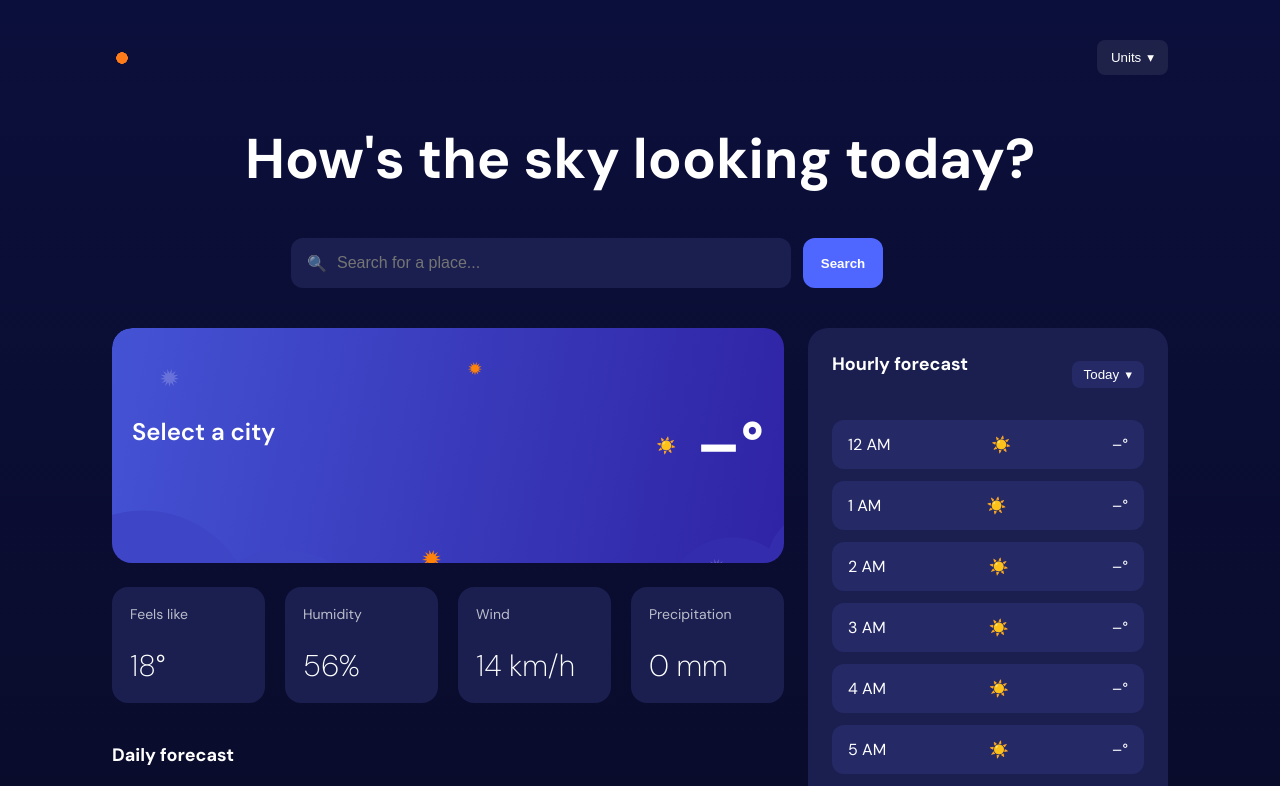
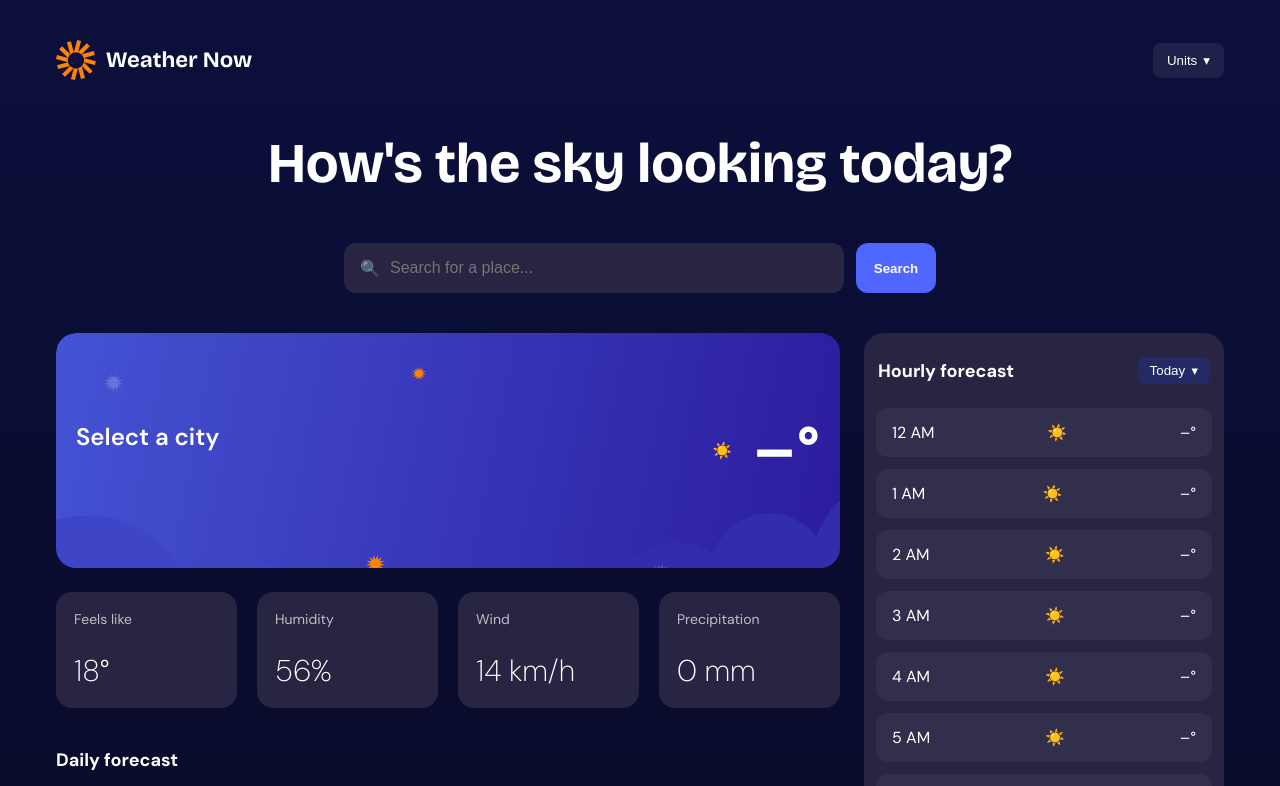
Before and after one commit to Tschikish/Weather-app-Tschikish, a React (Vite) app: page / in a window 1280 px wide. Shown: the top 786 px of the page. Built offline with nearby package versions, Linux system fonts and the light colour scheme.

Commit message:
Desktop UI corrections
Certain colors added
Searchbar dropdown colors and drop shadow
Font family tested

```diff
--- a/src/components/Header.tsx
+++ b/src/components/Header.tsx
@@ -2,6 +2,7 @@ import SearchBar from "./SearchBar";
 import UnitsToggle from "./UnitsToggle";
 import type { Units } from "../hooks/useWeatherQuery";
 import type { UnitSettings } from "../utils/units";
+import Logo from "../assets/images/logo.svg";
 
 type HeaderProps = {
   onCitySearch: (city: string) => void;
@@ -22,7 +23,7 @@ const Header = ({
     <header className="header">
       <div className="header-top">
         <div className="logo">
-          <span className="logo-icon" aria-hidden="true" />
+          <img src={Logo} alt="Logo" />
         </div>
 
         <UnitsToggle
--- a/src/components/HourlyForecast.tsx
+++ b/src/components/HourlyForecast.tsx
@@ -67,8 +67,7 @@ const HourlyForecast = ({ data, units }: HourlyForecastProps) => {
 
     return times.slice(0, 24).map((isoString, index) => {
       const date = new Date(isoString);
-      const rawC =
-        typeof tempsC[index] === "number" ? tempsC[index] : null;
+      const rawC = typeof tempsC[index] === "number" ? tempsC[index] : null;
       const converted =
         rawC !== null ? Math.round(convertTemp(rawC, units.temperature)) : null;
 
--- a/src/components/SearchBar.tsx
+++ b/src/components/SearchBar.tsx
@@ -25,7 +25,7 @@ const SearchBar = ({ onCitySearch }: SearchBarProps) => {
         !c.name.toLowerCase().startsWith(lower),
     );
 
-    return [...beginsWith, ...includes].slice(0, 8);
+    return [...beginsWith, ...includes].slice(0, 4);
   }, [debouncedQuery]);
 
   const handleSubmit = (e: FormEvent) => {
@@ -42,8 +42,7 @@ const SearchBar = ({ onCitySearch }: SearchBarProps) => {
 
   return (
     <form className="search" onSubmit={handleSubmit}>
-      <div className="search-row shared-gap">
-        <div className="search-input-flex-wrapper">
+      <div className="search-row">
         <div className="search-input-wrapper">
           <span className="search-icon" aria-hidden="true">
             🔍
@@ -71,12 +70,9 @@ const SearchBar = ({ onCitySearch }: SearchBarProps) => {
             </ul>
           )}
         </div>
-        </div>
-        <div className="search-button-flex-wrapper">
         <button className="search-button" type="submit">
           Search
         </button>
-        </div>
       </div>
     </form>
   );
--- a/src/styles/globals.css
+++ b/src/styles/globals.css
@@ -28,11 +28,14 @@
   padding: 0;
   box-sizing: border-box;
 }
-
+body {
+  overflow-y: hidden;
+}
 html,
 body,
 #root {
   height: 100dvh;
+  font-family: "DM Sans", sans-serif;
 }
 
 body {
--- a/src/styles/layout.css
+++ b/src/styles/layout.css
@@ -1,5 +1,5 @@
 .app-root {
-  max-width: 69rem;
+  max-width: 76rem;
   margin: 0 auto;
   padding: 40px 24px 60px;
 }
--- a/src/styles/weather.css
+++ b/src/styles/weather.css
@@ -26,6 +26,7 @@
 }
 
 .header-title {
+  font-family: "Bricolage Grotesque", sans-serif;
   margin: 50px 0 30px;
   text-align: center;
 }
@@ -96,7 +97,6 @@
 .units-toggle__section-title {
   font-size: 12px;
   opacity: 0.6;
-  margin-bottom: 4px;
 }
 
 /* Per-option buttons */
@@ -149,11 +149,9 @@
 
 .search-row {
   width: 100%;
-  display: grid;
-  grid-template-columns: minmax(0, 1fr) calc(
-      var(--layout-right-col) + var(--nesto-a)
-    );
-  column-gap: 12px;
+  display: flex;
+  justify-content: center;
+  gap: 12px;
 }
 
 .content-sidebar {
@@ -176,7 +174,7 @@
   max-width: 500px;
   position: relative;
   flex: 1;
-  background: #1a1f4f;
+  background: var(--neutral-800);
   border-radius: 12px;
   display: flex;
   align-items: center;
@@ -188,24 +186,33 @@
   top: 100%;
   left: 0;
   width: 100%;
-  background: #4f67ff;
+  background: var(--neutral-800);
   border-radius: 8px;
   margin-top: 6px;
   list-style: none;
-  padding: 4px 0;
+  padding: 6px 0;
   box-shadow: 0 8px 20px rgba(0, 0, 0, 0.1);
   max-height: 300px;
   overflow-y: auto;
   z-index: 50;
+
+  display: flex;
+  flex-direction: column;
+  justify-content: space-around;
+  align-items: center;
+  gap: 0.35rem;
 }
 
 .search-dropdown-item {
   padding: 10px 14px;
+  width: 97%;
   cursor: pointer;
 }
 
 .search-dropdown-item:hover {
-  background: #6478fa;
+  background: var(--neutral-700);
+  box-shadow: 0 0 0 2px rgba(255, 255, 255, 0.1);
+  border-radius: 10px;
 }
 
 .search-icon {
@@ -290,7 +297,7 @@ search-button-flex-wrapper {
 }
 
 .weather-stat-card {
-  background: #1a1f4f;
+  background: var(--neutral-800);
   padding: 18px;
   border-radius: 16px;
 }
@@ -325,7 +332,7 @@ search-button-flex-wrapper {
 }
 
 .daily-forecast__item {
-  background: #1a1f4f;
+  background: var(--neutral-800);
   border-radius: 16px;
   width: 100px;
   padding: 0.75rem;
@@ -348,18 +355,22 @@ search-button-flex-wrapper {
 }
 
 .hourly-forecast {
-  background: #1a1f4f;
+  background: var(--neutral-800);
   border-radius: 20px;
-  padding: 24px;
   padding-bottom: 12px;
   height: 100%;
 }
 
 .hourly-forecast__header {
   display: flex;
+  padding: 24px 14px 1rem 14px;
   justify-content: space-between;
   align-items: center;
-  margin-bottom: 24px;
+  margin-bottom: 0.5rem;
+}
+
+.hourly-forecast__header > h2 {
+  margin-bottom: 0px;
 }
 
 /* NEW: day selector styles for current HourlyForecast.tsx */
@@ -421,15 +432,21 @@ search-button-flex-wrapper {
   display: flex;
   flex-direction: column;
   gap: 12px;
-  max-height: 460px; /* adjust to fit your design */
+  max-height: 29.75rem; /* adjust to fit your design */
   overflow-y: auto; /* vertical scroll */
   overflow-x: hidden; /* hide horizontal overflow */
+  scrollbar-width: thin;
+}
+
+.hourly-forecast__list::-webkit-scrollbar {
+  width: 2px;
 }
 
 .hourly-forecast__item {
-  background: #252a66;
+  background: var(--neutral-700);
   padding: 14px 16px;
   border-radius: 12px;
+  margin: 0 12px;
   display: flex;
   justify-content: space-between;
   align-items: center;
```
Also changed, not shown: 1 other file (tests, documents, lock files or other folders). Lines whose indentation alone changed are shown as unchanged.
